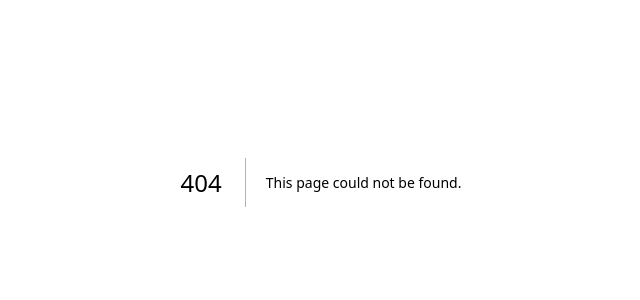
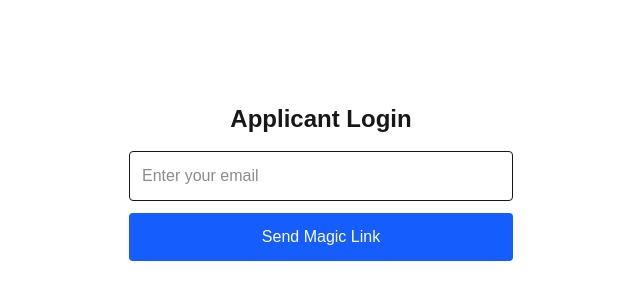
Before and after one commit to GlasshouseSolutions-inc/glasshouse-tech-portal, a Next.js app: page /login in a window 1280 px wide. Before the commit this address had no page. Shown: the part 218-518 px from the top of the page, without its empty margins (319-959 px from the left). Built offline with nearby package versions, Linux system fonts and the light colour scheme.

Commit message:
Add login page

```diff
--- /dev/null
+++ b/app/login/page.tsx
@@ -0,0 +1,56 @@
+'use client'
+
+import { useState } from 'react'
+import { supabase } from '@/lib/supabaseClient'
+
+export default function LoginPage() {
+  const [email, setEmail] = useState('')
+  const [message, setMessage] = useState('')
+
+  const handleLogin = async (e: React.FormEvent) => {
+    e.preventDefault()
+
+    const { error } = await supabase.auth.signInWithOtp({
+      email,
+      options: {
+        emailRedirectTo:
+          process.env.NODE_ENV === 'development'
+            ? 'http://localhost:3000/test'
+            : 'https://glasshouse-tech-portal.vercel.app/test'
+      }
+    })
+
+    if (error) {
+      console.error(error)
+      setMessage('Error sending magic link.')
+    } else {
+      setMessage('Magic link sent! Check your email.')
+    }
+  }
+
+  return (
+    <div className="flex flex-col items-center justify-center min-h-screen p-6">
+      <h1 className="text-2xl font-bold mb-4">Applicant Login</h1>
+
+      <form onSubmit={handleLogin} className="w-full max-w-sm">
+        <input
+          type="email"
+          placeholder="Enter your email"
+          className="w-full p-3 border rounded mb-3"
+          value={email}
+          onChange={(e) => setEmail(e.target.value)}
+          required
+        />
+
+        <button
+          type="submit"
+          className="w-full bg-blue-600 text-white p-3 rounded"
+        >
+          Send Magic Link
+        </button>
+      </form>
+
+      {message && <p className="mt-4 text-center">{message}</p>}
+    </div>
+  )
+}
```
